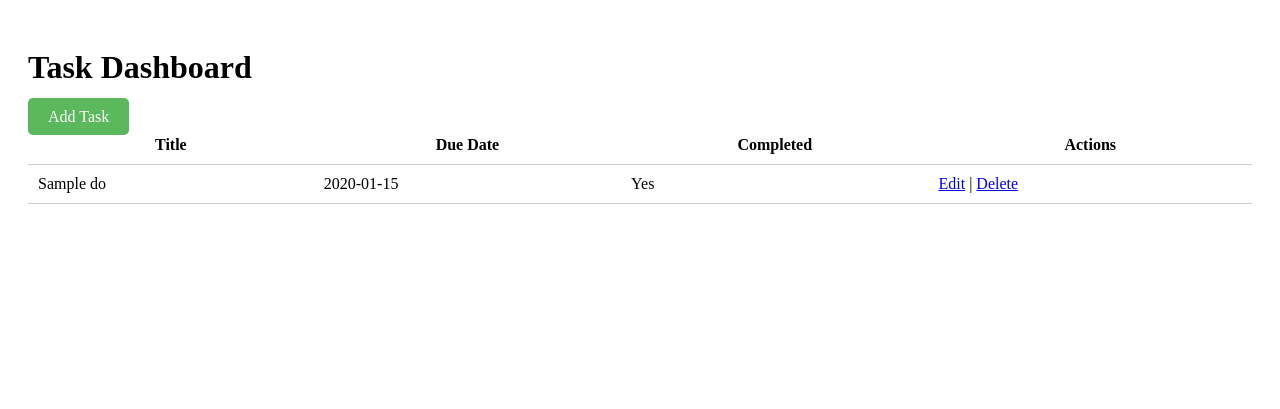
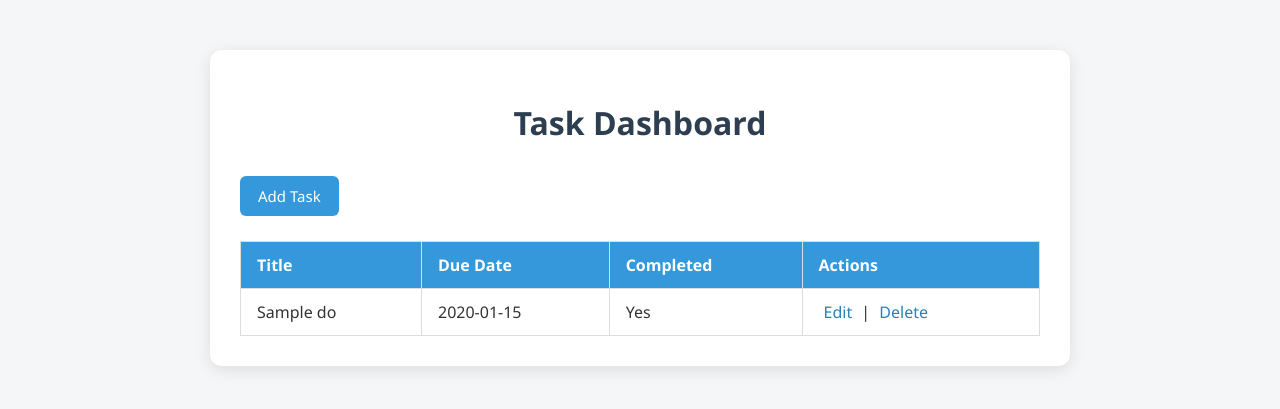
Before and after one commit to vinayz7/Capstone-Final-tf, a Spring Boot app: page / in a window 1280 px wide. Shown: the top 409 px of the page. Run offline with Spring Boot 4, Linux system fonts and the light colour scheme; tables that the repository leaves empty hold one stand-in row (values such as "Sample post").

Commit message:
Update styles.css

```diff
--- a/app-tier/src/main/resources/static/css/styles.css
+++ b/app-tier/src/main/resources/static/css/styles.css
@@ -1,29 +1,3 @@
-<<<<<<< HEAD
-body {
-    font-family: Arial, sans-serif;
-    margin: 20px;
-    background-color: #f2f2f2;
-}
-.container {
-    background: white;
-    padding: 20px;
-    border-radius: 8px;
-}
-table {
-    width: 100%;
-    border-collapse: collapse;
-}
-th, td {
-    padding: 10px;
-    border-bottom: 1px solid #ccc;
-}
-.btn {
-    padding: 10px 20px;
-    background-color: #5cb85c;
-    color: white;
-    text-decoration: none;
-    border-radius: 5px;
-=======
 /* Base Styles */
 body {
     font-family: 'Segoe UI', Tahoma, Geneva, Verdana, sans-serif;
@@ -158,5 +132,4 @@
     input, textarea, button {
         font-size: 14px;
     }
->>>>>>> 3e137c7 (updated)
 }
```
